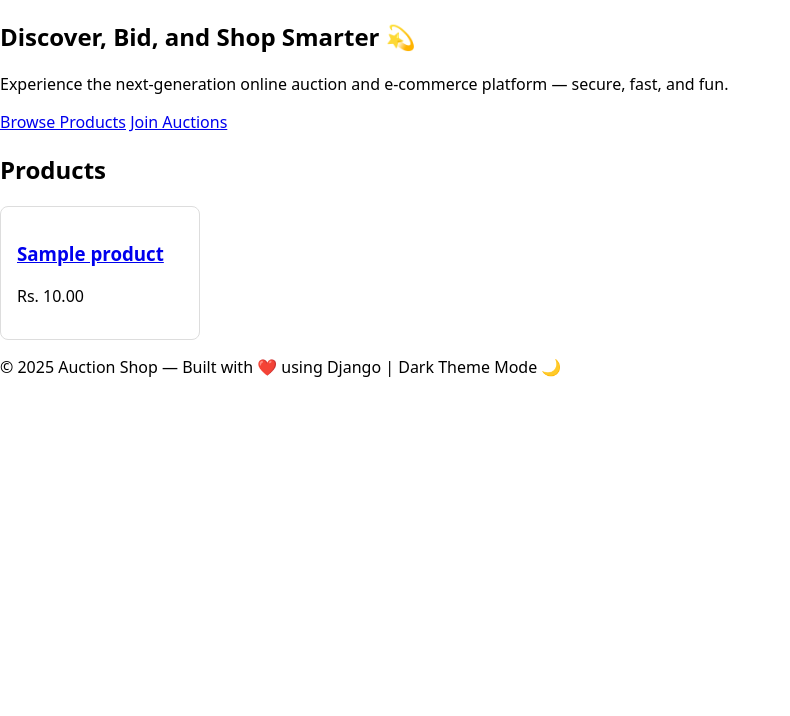
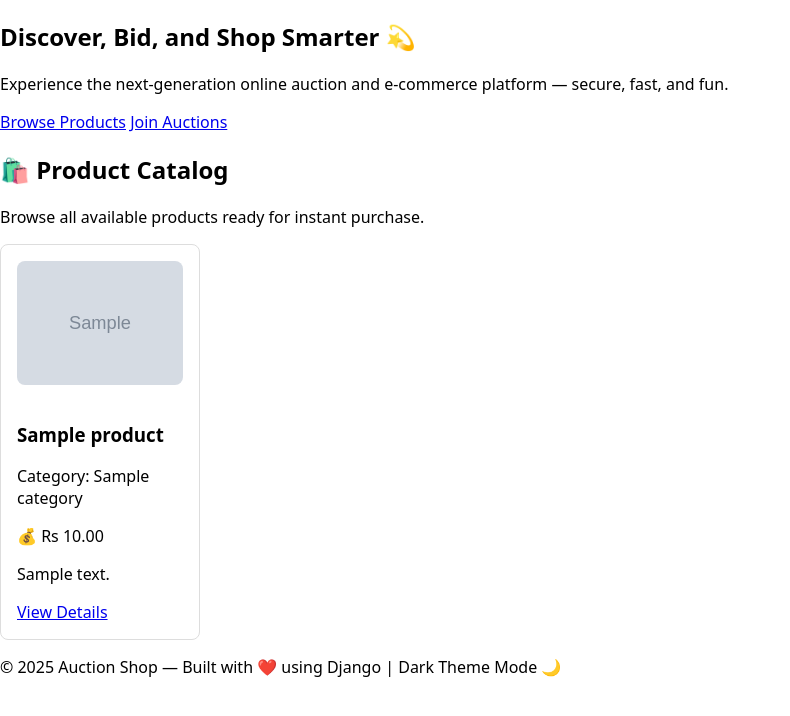
Before and after one commit to Dinath2002/auction_shop, a Django app: page /catalog/ in a window 1280 px wide. Shown: the part 44-760 px from the top of the page, without its empty margins (0-790 px from the left). Run offline with Django 5.2, Linux system fonts and the light colour scheme; tables that the repository leaves empty hold one stand-in row (values such as "Sample post"); grey boxes marked "Sample" are stand-in pictures.

Commit message:
Add product list page with modern grid view

```diff
--- a/catalog/templates/catalog/product_list.html
+++ b/catalog/templates/catalog/product_list.html
@@ -1,14 +1,25 @@
 {% extends 'core/base.html' %}
+
+{% block title %}Catalog | AuctionShop{% endblock %}
+
 {% block content %}
-<h2>Products</h2>
+<h2>🛍️ Product Catalog</h2>
+<p class="muted">Browse all available products ready for instant purchase.</p>
+
 <div class="grid">
-  {% for p in object_list %}
-    <div class="card">
-      <a href="{{ p.get_absolute_url }}"><h3>{{ p.title }}</h3></a>
-      <p>Rs. {{ p.price }}</p>
-    </div>
-  {% empty %}
-    <p>No products yet.</p>
-  {% endfor %}
+    {% for product in object_list %}
+        <div class="card">
+            <img src="{{ product.image.url }}" alt="{{ product.title }}" style="width:100%; border-radius:8px; margin-bottom:0.8rem;">
+            <h3>{{ product.title }}</h3>
+            <p class="muted">Category: {{ product.category }}</p>
+            <p class="price">💰 Rs {{ product.price }}</p>
+            <p>{{ product.description|truncatewords:18 }}</p>
+            <a href="{% url 'catalog:product_detail' product.slug %}" class="btn btn-outline">
+                View Details
+            </a>
+        </div>
+    {% empty %}
+        <p>No products available yet. Check back later!</p>
+    {% endfor %}
 </div>
 {% endblock %}
```
